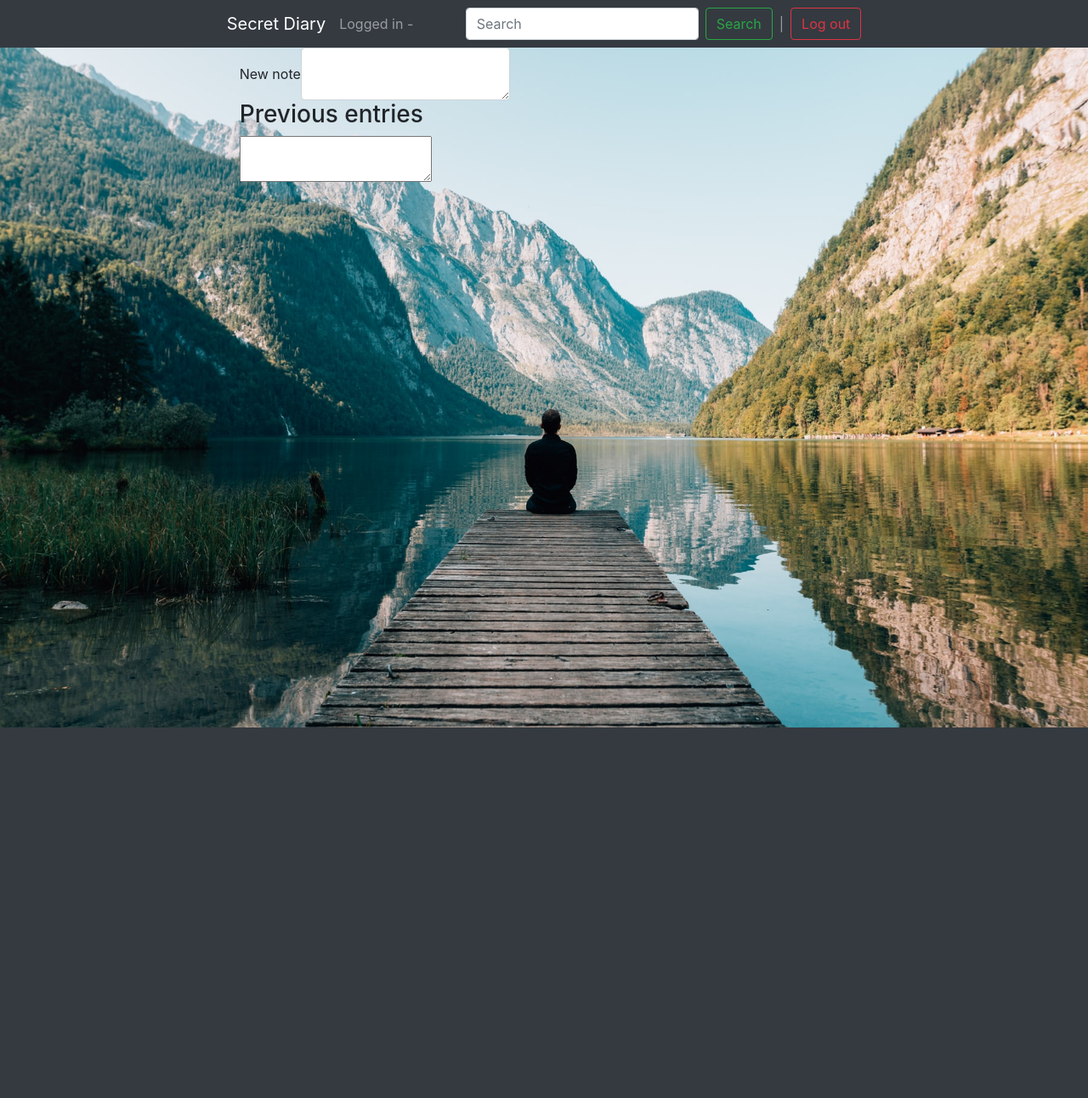
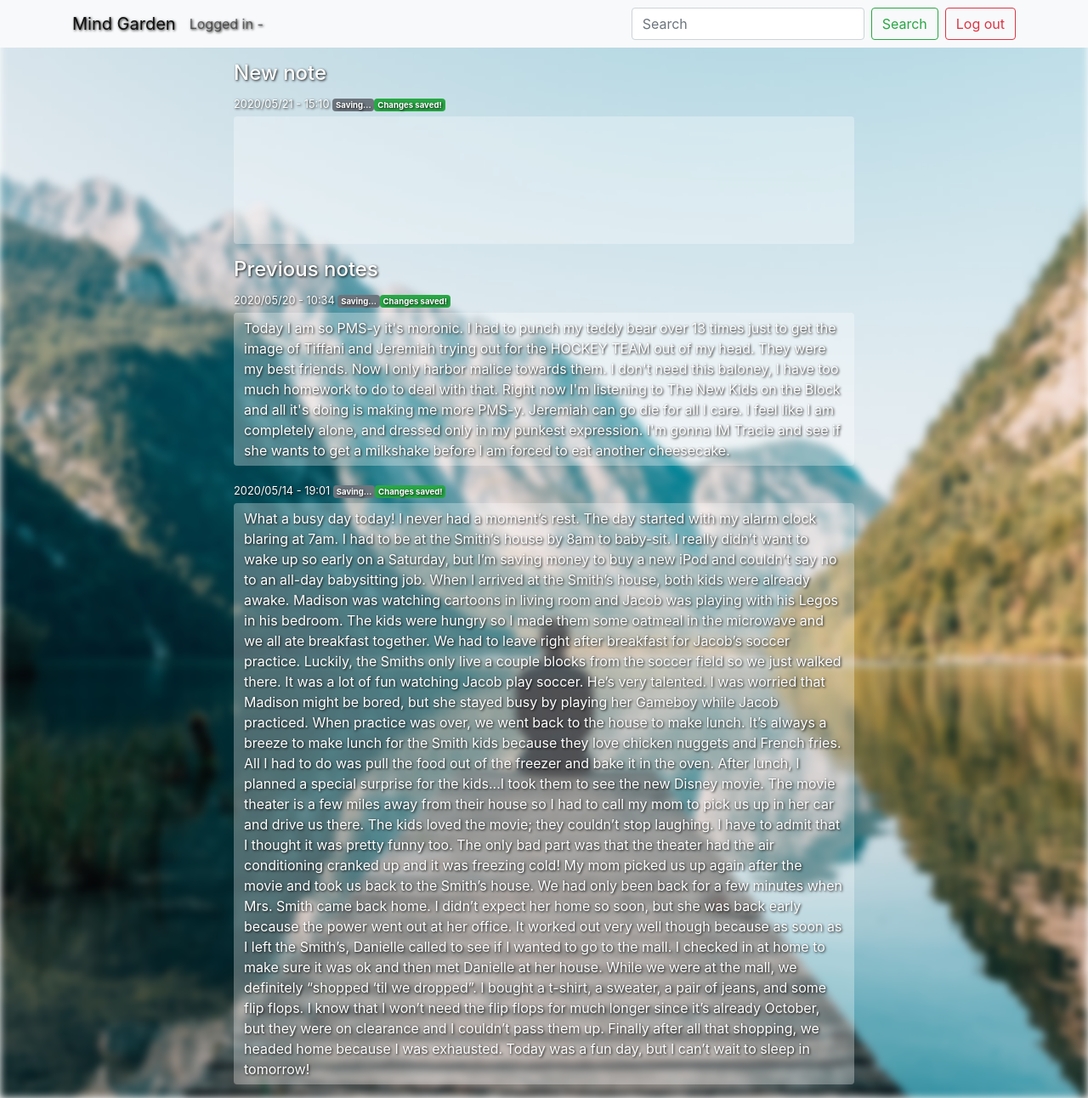
Before and after one commit to AngusMacrae/mind-garden, a PHP site: page /index.html in a window 1280 px wide. Shown: the whole page at 85% size. Before the commit the page ends 856 px from the top, so only its background shows below. Run offline with PHP 8.4, Linux system fonts and the light colour scheme.

Commit message:
Styling for login page, design and styling for diary page

```diff
--- a/css/styles.css
+++ /dev/null
@@ -1,63 +0,0 @@
-html {
-
-    width: 100vw;
-
-}
-
-body {
-
-    background-image: url(/images/background-lg-valley.jpg);
-    background-repeat: no-repeat;
-    background-size: cover;
-    background-position: center;
-    overflow-x: hidden;
-/*    padding-left: 15px;*/
-
-}
-
-#log-in-page,
-#diary-page {
-
-    min-height: 100vh;
-
-}
-
-nav,
-nav .container {
-    padding-left: 0 !important;
-    padding-right: 0 !important;
-}
-
-#log-in-page {
-
-    text-align: center;
-    justify-content: center;
-
-}
-
-#log-in-page span {
-
-    display: block;
-    margin-bottom: 1em;
-
-}
-
-.visible {
-    display: block;
-}
-
-.invisible {
-    display: none;
-}
-
-.navbar-brand {
-    color: white !important;
-}
-
-#index-body {
-    padding-top: 56px;
-}
-
-.alert {
-    margin-top: 15px !important;
-}
--- a/index.html
+++ b/index.html
@@ -4,44 +4,113 @@
 <head>
     <meta charset="utf-8">
     <meta name="viewport" content="width=device-width, initial-scale=1.0">
-    <title>Secret Diary</title>
-    <link rel="stylesheet" href="https://stackpath.bootstrapcdn.com/bootstrap/4.3.1/css/bootstrap.min.css" integrity="sha384-ggOyR0iXCbMQv3Xipma34MD+dH/1fQ784/j6cY/iJTQUOhcWr7x9JvoRxT2MZw1T" crossorigin="anonymous">
-    <link rel="stylesheet" href="css/styles.css">
+    <title>Mind Garden</title>
+    <link rel="stylesheet" href="https://stackpath.bootstrapcdn.com/bootstrap/4.3.1/css/bootstrap.min.css"
+        integrity="sha384-ggOyR0iXCbMQv3Xipma34MD+dH/1fQ784/j6cY/iJTQUOhcWr7x9JvoRxT2MZw1T" crossorigin="anonymous">
+    <link rel="stylesheet" href="styles.css">
 </head>
 
 <body id="index-body">
-    <nav class="navbar fixed-top navbar-dark bg-dark">
-        <div class="container col-md-7 justify-content-start">
-            <a class="navbar-brand">Secret Diary</a>
+
+    <nav class="navbar fixed-top navbar-expand-lg navbar-light bg-light">
+        <div class="container">
+            <a class="navbar-brand" href="#">Mind Garden</a>
             <span class="navbar-text mr-auto">Logged in - <?php echo $user_email; ?></span>
-            <form class="form-inline">
-                <input class="form-control mr-sm-2" type="search" placeholder="Search" aria-label="Search">
-                <button class="btn btn-outline-success my-2 my-sm-0" type="submit">Search</button>
-            </form>
-            <span class="navbar-text mx-sm-2">|</span>
-            <form method="post" action="login.php">
-                <button type="submit" class="btn btn-outline-danger" id="logout-btn" name="logout" value="1">Log out</button>
-            </form>
+            <button class="navbar-toggler" type="button" data-toggle="collapse" data-target="#navbarSupportedContent"
+                aria-controls="navbarSupportedContent" aria-expanded="false" aria-label="Toggle navigation">
+                <span class="navbar-toggler-icon"></span>
+            </button>
+
+            <div class="collapse navbar-collapse ml-auto" id="navbarSupportedContent">
+                <form class="form-inline my-2 my-lg-0 mr-2">
+                    <input class="form-control mr-sm-2" type="search" placeholder="Search" aria-label="Search">
+                    <button class="btn btn-outline-success my-2 my-sm-0" type="submit">Search</button>
+                </form>
+                <form method="post" action="login.php">
+                    <button type="submit" class="btn btn-outline-danger" id="logout-btn" name="logout" value="1">Log
+                        out</button>
+                </form>
+            </div>
         </div>
     </nav>
-    <main role="main" class="container col-md-7">
+
+    <main role="main" class="container">
         <div class="row">
-            <div class="col" id="diary-page">
-                <form method="post" class="form-inline">
-                    <div class="form-group">
-                        <label for="new-note-field">New note</label>
-                        <textarea class="form-control" id="new-note-field" name="note"></textarea>
-                    </div>
-                </form>
-                <h3>Previous entries</h3>
-                <textarea></textarea>
+            <div class="col col-md-10 col-lg-8 mx-auto" id="notes-container">
+                <h4>New note</h4>
+                <small>2020/05/21 - 15:10 <span class="badge badge-secondary">Saving...</span><span
+                        class="badge badge-success">Changes
+                        saved!</span><span class="badge badge-danger">Save
+                        failed!</span></small>
+                <div class="form-control mt-1 mb-3" id="new-note-field" contenteditable="true"></div>
+                <h4>Previous notes</h4>
+                <small>2020/05/20 - 10:34 <span class="badge badge-secondary">Saving...</span><span
+                        class="badge badge-success">Changes
+                        saved!</span><span class="badge badge-danger">Save
+                        failed!</span></small>
+                <div class="form-control mt-1 mb-3 previous-entry" contenteditable="true">Today I am so PMS-y it's
+                    moronic. I had to punch my teddy bear over 13 times just to get the image of Tiffani and Jeremiah
+                    trying out for the HOCKEY TEAM out of my head. They were my best friends. Now I only harbor malice
+                    towards them. I don't need this baloney, I have too much homework to do to deal with that. Right now
+                    I'm listening to The New Kids on the Block and all it's doing is making me more PMS-y. Jeremiah can
+                    go die for all I care. I feel like I am completely alone, and dressed only in my punkest expression.
+                    I'm gonna IM Tracie and see if she wants to get a milkshake before I am forced to eat another
+                    cheesecake.</div>
+                <small>2020/05/14 - 19:01 <span class="badge badge-secondary">Saving...</span><span
+                        class="badge badge-success">Changes
+                        saved!</span><span class="badge badge-danger">Save
+                        failed!</span></small>
+                <div class="form-control mt-1 mb-3 previous-entry" contenteditable="true">What a busy day today! I never
+                    had a moment’s rest. The day started with my alarm clock blaring at 7am. I had to be at the Smith’s
+                    house by 8am to baby-sit. I really didn’t want to wake up so early on a Saturday, but I’m saving
+                    money to buy a new iPod and couldn’t say no to an all-day babysitting job.
+
+                    When I arrived at the Smith’s house, both kids were already awake. Madison was watching cartoons in
+                    living room and Jacob was playing with his Legos in his bedroom. The kids were hungry so I made them
+                    some oatmeal in the microwave and we all ate breakfast together.
+
+                    We had to leave right after breakfast for Jacob’s soccer practice. Luckily, the Smiths only live a
+                    couple blocks from the soccer field so we just walked there. It was a lot of fun watching Jacob play
+                    soccer. He’s very talented. I was worried that Madison might be bored, but she stayed busy by
+                    playing her Gameboy while Jacob practiced.
+
+                    When practice was over, we went back to the house to make lunch. It’s always a breeze to make lunch
+                    for the Smith kids because they love chicken nuggets and French fries. All I had to do was pull the
+                    food out of the freezer and bake it in the oven.
+
+                    After lunch, I planned a special surprise for the kids...I took them to see the new Disney movie.
+                    The movie theater is a few miles away from their house so I had to call my mom to pick us up in her
+                    car and drive us there. The kids loved the movie; they couldn’t stop laughing. I have to admit that
+                    I thought it was pretty funny too. The only bad part was that the theater had the air conditioning
+                    cranked up and it was freezing cold!
+
+                    My mom picked us up again after the movie and took us back to the Smith’s house. We had only been
+                    back for a few minutes when Mrs. Smith came back home. I didn’t expect her home so soon, but she was
+                    back early because the power went out at her office.
+
+                    It worked out very well though because as soon as I left the Smith’s, Danielle called to see if I
+                    wanted to go to the mall. I checked in at home to make sure it was ok and then met Danielle at her
+                    house.
+
+                    While we were at the mall, we definitely “shopped ‘til we dropped”. I bought a t-shirt, a sweater, a
+                    pair of jeans, and some flip flops. I know that I won’t need the flip flops for much longer since
+                    it’s already October, but they were on clearance and I couldn’t pass them up.
+
+                    Finally after all that shopping, we headed home because I was exhausted. Today was a fun day, but I
+                    can’t wait to sleep in tomorrow!</div>
             </div>
         </div>
     </main>
 
-    <script src="https://code.jquery.com/jquery-3.3.1.slim.min.js" integrity="sha384-q8i/X+965DzO0rT7abK41JStQIAqVgRVzpbzo5smXKp4YfRvH+8abtTE1Pi6jizo" crossorigin="anonymous"></script>
-    <script src="https://cdnjs.cloudflare.com/ajax/libs/popper.js/1.14.7/umd/popper.min.js" integrity="sha384-UO2eT0CpHqdSJQ6hJty5KVphtPhzWj9WO1clHTMGa3JDZwrnQq4sF86dIHNDz0W1" crossorigin="anonymous"></script>
-    <script src="https://stackpath.bootstrapcdn.com/bootstrap/4.3.1/js/bootstrap.min.js" integrity="sha384-JjSmVgyd0p3pXB1rRibZUAYoIIy6OrQ6VrjIEaFf/nJGzIxFDsf4x0xIM+B07jRM" crossorigin="anonymous"></script>
+    <script src="https://code.jquery.com/jquery-3.3.1.slim.min.js"
+        integrity="sha384-q8i/X+965DzO0rT7abK41JStQIAqVgRVzpbzo5smXKp4YfRvH+8abtTE1Pi6jizo" crossorigin="anonymous">
+    </script>
+    <script src="https://cdnjs.cloudflare.com/ajax/libs/popper.js/1.14.7/umd/popper.min.js"
+        integrity="sha384-UO2eT0CpHqdSJQ6hJty5KVphtPhzWj9WO1clHTMGa3JDZwrnQq4sF86dIHNDz0W1" crossorigin="anonymous">
+    </script>
+    <script src="https://stackpath.bootstrapcdn.com/bootstrap/4.3.1/js/bootstrap.min.js"
+        integrity="sha384-JjSmVgyd0p3pXB1rRibZUAYoIIy6OrQ6VrjIEaFf/nJGzIxFDsf4x0xIM+B07jRM" crossorigin="anonymous">
+    </script>
     <script src="js/script_index.js"></script>
 </body>
 
--- /dev/null
+++ b/styles.css
@@ -0,0 +1,96 @@
+html {
+    width: 100vw;
+    position: relative;
+    /* overflow-x: hidden; */
+}
+
+body {
+    color: white;
+    text-shadow: 1px 1px 3px rgba(0, 0, 0, 0.92);
+}
+
+#login-body {
+    background-image: url(images/background-lg-valley.jpg);
+    background-repeat: no-repeat;
+    background-size: cover;
+    background-position: center;
+    overflow-x: hidden;
+}
+
+.page-row {
+    min-height: 100vh;
+}
+
+#log-in-page span {
+    display: block;
+}
+
+#emailHelp {
+    color: white !important;
+}
+
+.btn-outline-primary {
+    background-color: white;
+    border-color: white;
+}
+
+input[type="checkbox"] {
+    position: relative;
+    top: 2px;
+}
+
+.alert {
+    text-shadow: none;
+}
+
+.navbar-collapse {
+    flex-grow: 0;
+}
+
+#index-body {
+    padding-top: 72px;
+    min-height: 100vh;
+}
+
+#index-body::before {
+    content: "";
+    background-image: url(images/background-lg-valley.jpg);
+    background-repeat: no-repeat;
+    background-size: cover;
+    background-position: center;
+    position: absolute;
+    left: 0;
+    bottom: 0;
+    right: 0;
+    top: 0;
+    display: block;
+    filter: blur(5px);
+}
+
+#index-body .row {
+    /* margin: 0; */
+}
+
+#notes-container .form-control {
+    height: auto;
+    overflow-y: auto;
+    min-height: 150px;
+    max-height: 700px;
+    background-color: rgba(255, 255, 255, 0.3);
+    border: none;
+    color: white;
+}
+
+#notes-container .form-control:focus {
+    background-color: rgba(255, 255, 255, 0.55);
+}
+
+/* .badge-secondary {}
+
+.badge-success {
+    display: none;
+} */
+
+.badge-danger {
+    display: none;
+}
```
Also changed, not shown: index.php (+90 -21 lines), login.html (+29 -16 lines), login.php (+45 -24 lines).
